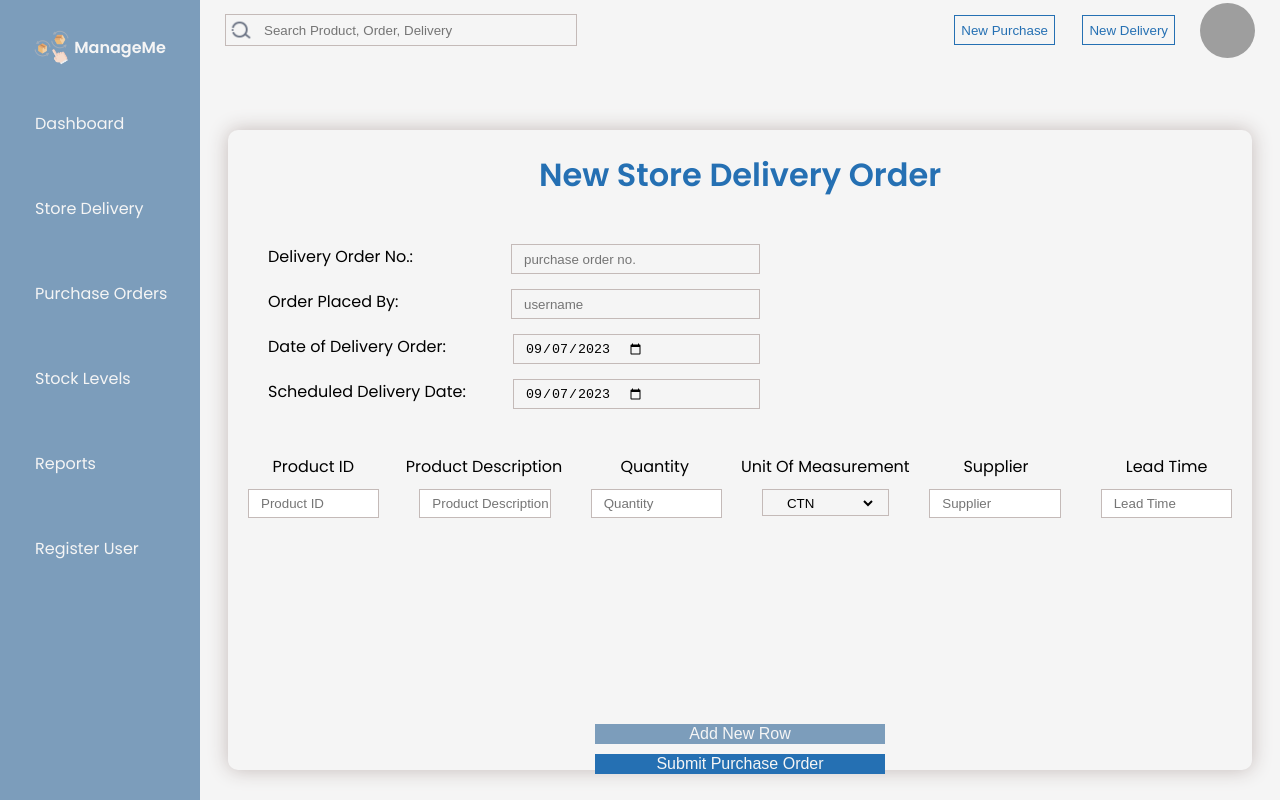
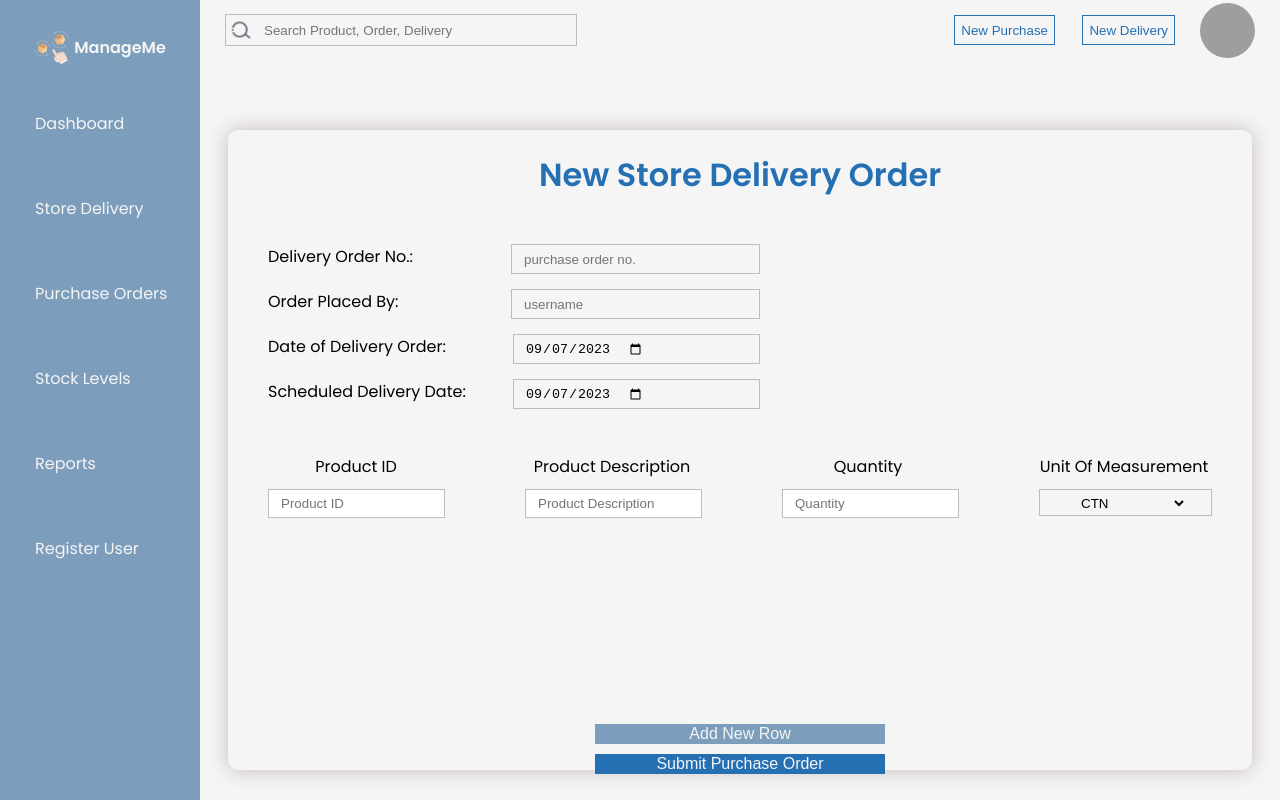
Before and after one commit to abigail-143/sei45-project4-ManageMe, a React (Vite) app in the folder frontend/: page /main in a window 1280 px wide. Built offline with nearby package versions, Linux system fonts and the light colour scheme; grey boxes are pictures that could not be loaded.

Commit message:
updated headers and columns, removed some properties

```diff
--- a/frontend/src/Components/NewDeliveryOrder.module.css
+++ b/frontend/src/Components/NewDeliveryOrder.module.css
@@ -113,7 +113,7 @@
 }
 
 .columnHeaders > p {
-  width: calc(100% / 6);
+  width: calc(100% / 4);
   text-align: center;
   /* border: 1px solid pink; */
   padding: 0;
@@ -135,7 +135,7 @@
 }
 
 .newInput {
-  width: calc(100% / 6);
+  width: calc(100% / 4);
   text-align: left;
   text-indent: 10px;
   border: 1px solid var(--light-grey);
@@ -145,27 +145,33 @@
 }
 
 .select {
-  width: 82%;
+  width: 80%;
   text-align: left;
   text-indent: 10px;
   border: none;
   background: none;
   outline: none;
-  padding: 0;
+  padding-left: 10%;
+  margin: 0;
+}
+
+.select > option {
+  width: 80%;
+  padding-left: 10%;
   margin: 0;
 }
 
 .first {
-  margin-left: 20px;
+  margin-left: 40px;
 }
 
 .middle {
-  margin-left: 40px;
+  margin-left: 80px;
 }
 
 .last {
-  margin-left: 40px;
-  margin-right: 20px;
+  margin-left: 80px;
+  margin-right: 40px;
 }
 
 .addButton {
--- a/frontend/src/Components/NewDeliveryOrder.tsx
+++ b/frontend/src/Components/NewDeliveryOrder.tsx
@@ -17,7 +17,7 @@ export const NewDeliveryOrder: React.FC = () => {
         className={`${styles.newInput} ${styles.middle}`}
         placeholder="Quantity"
       ></input>
-      <div className={`${styles.newInput} ${styles.middle}`}>
+      <div className={`${styles.newInput} ${styles.last}`}>
         <select
           className={`${styles.select}`}
           id="uom"
@@ -28,14 +28,6 @@ export const NewDeliveryOrder: React.FC = () => {
           <option value="EA">EA</option>
         </select>
       </div>
-      <input
-        className={`${styles.newInput} ${styles.middle}`}
-        placeholder="Supplier"
-      ></input>
-      <input
-        className={`${styles.newInput} ${styles.last}`}
-        placeholder="Lead Time"
-      ></input>
     </div>
   );
 
@@ -111,8 +103,6 @@ export const NewDeliveryOrder: React.FC = () => {
             <p>Product Description</p>
             <p>Quantity</p>
             <p>Unit Of Measurement</p>
-            <p>Supplier</p>
-            <p>Lead Time</p>
           </div>
           {/* map out the number of rows here */}
           <div className={styles.inputRows} ref={rowRef}>
```
